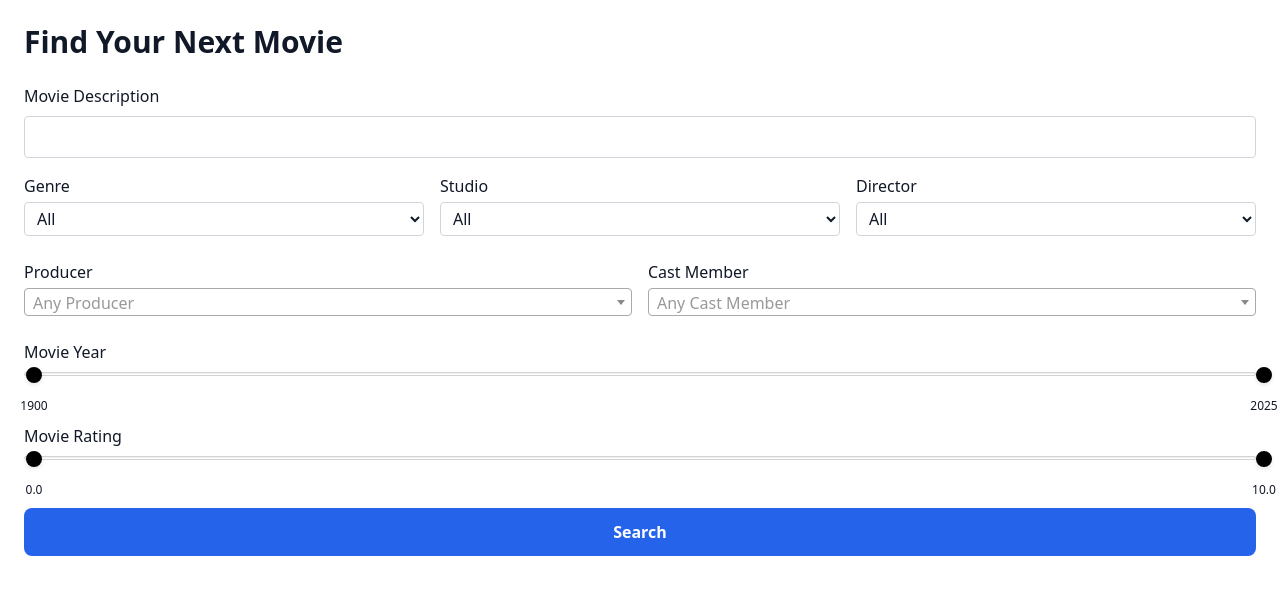
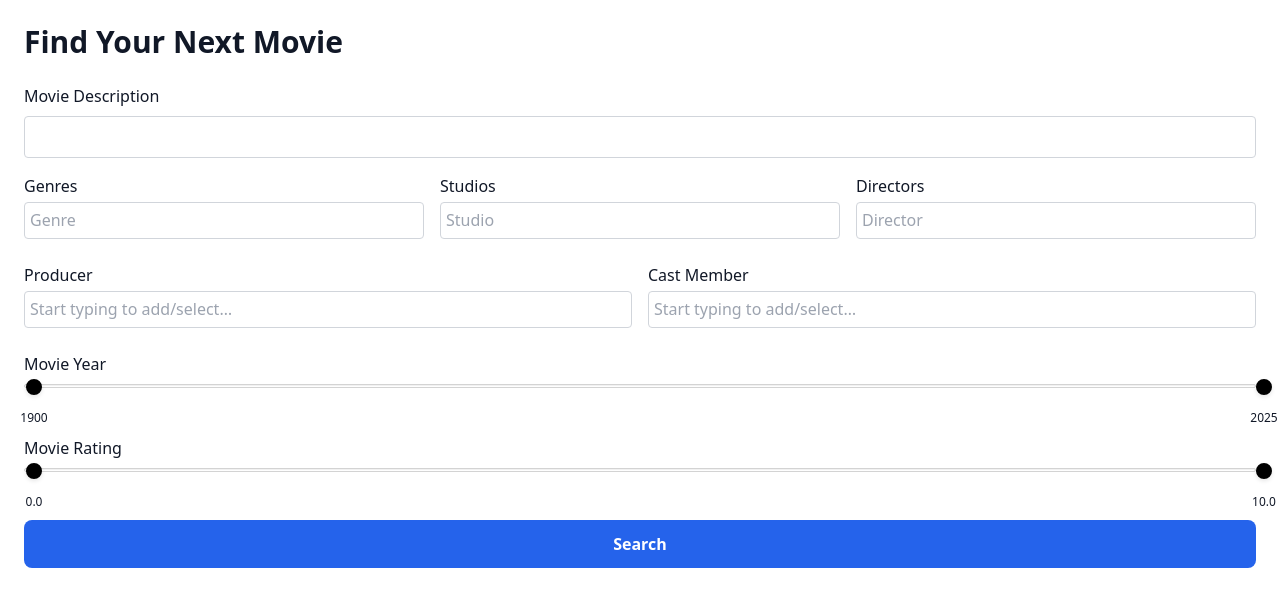
Before and after one commit to toluba-dzhakeshev/csci_final, a Flask app: page / in a window 1280 px wide. Shown: the part 66-673 px from the top of the page. Run offline with Flask 3, Linux system fonts and the light colour scheme; data that the repository does not hold is empty; some libraries are stand-ins or nearby versions.

Commit message:
small changes

```diff
--- a/files/app.py
+++ b/files/app.py
@@ -32,14 +32,14 @@ def create_app():
 
     app.config.from_mapping(
         SECRET_KEY='your-secret-key',
-        # SQLALCHEMY_DATABASE_URI='postgresql://tolubai:password@localhost:5432/movies_db',
-        SQLALCHEMY_DATABASE_URI = (
-            "postgresql://doadmin:AVNS_UnBm0Ppb2AFhY6g8nGI"
-            "@db-postgresql-nyc3-03675-do-user-21639042-0.m.db.ondigitalocean.com"
-            ":25060/movies_db"
-            "?sslmode=require"
-            "&sslrootcert=./do_ca.crt"
-        ),
+        SQLALCHEMY_DATABASE_URI='postgresql://tolubai:password@localhost:5432/movies_db',
+        # SQLALCHEMY_DATABASE_URI = (
+        #     "postgresql://doadmin:AVNS_UnBm0Ppb2AFhY6g8nGI"
+        #     "@db-postgresql-nyc3-03675-do-user-21639042-0.m.db.ondigitalocean.com"
+        #     ":25060/movies_db"
+        #     "?sslmode=require"
+        #     "&sslrootcert=./do_ca.crt"
+        # ),
         SQLALCHEMY_TRACK_MODIFICATIONS=False
     )
 
--- a/files/auth.py
+++ b/files/auth.py
@@ -1,4 +1,4 @@
-from flask import Blueprint, render_template, redirect, url_for, request, flash
+from flask import Blueprint, render_template, redirect, url_for, request, flash, session
 from werkzeug.security import generate_password_hash, check_password_hash
 from flask_login import login_user, logout_user, current_user, login_required
 from models import db, User
@@ -43,4 +43,5 @@ def login():
 @login_required
 def logout():
     logout_user()
+    session.pop('_flashes', None)
     return redirect(url_for('main.index'))
--- a/files/main.py
+++ b/files/main.py
@@ -30,6 +30,44 @@ def index():
         min_rating=min_rating,
         max_rating=max_rating
     )
+
+######################################################################################################
+@cache.cached(timeout=60, query_string=True)
+@main_bp.route('/genre_search')
+@login_required
+def genre_search():
+    q = request.args.get('q','')
+    matches = (Genre.query
+               .filter(Genre.genre_name.ilike(f'%{q}%'))
+               .order_by(Genre.genre_name)
+               .limit(20)
+               .all())
+    return jsonify([{"id": g.genre_id, "text": g.genre_name} for g in matches])
+
+@cache.cached(timeout=60, query_string=True)
+@main_bp.route('/studio_search')
+@login_required
+def studio_search():
+    q = request.args.get('q','')
+    matches = (Studio.query
+               .filter(Studio.studio_name.ilike(f'%{q}%'))
+               .order_by(Studio.studio_name)
+               .limit(20)
+               .all())
+    return jsonify([{"id": s.studio_id, "text": s.studio_name} for s in matches])
+
+@cache.cached(timeout=60, query_string=True)
+@main_bp.route('/director_search')
+@login_required
+def director_search():
+    q = request.args.get('q','')
+    matches = (Director.query
+               .filter(Director.director_name.ilike(f'%{q}%'))
+               .order_by(Director.director_name)
+               .limit(20)
+               .all())
+    return jsonify([{"id": d.director_id, "text": d.director_name} for d in matches])
+######################################################################################################
 
 @cache.cached(timeout=60, query_string=True)
 @main_bp.route('/producer_search')
@@ -93,10 +131,10 @@ def recommend():
     if request.method == 'POST':
         params = {
             'description': request.form['description'],
-            'genre':       request.form.get('genre',''),
-            'studio':      request.form.get('studio',''),
-            'director':    request.form.get('director',''),
-            'producer':    request.form.get('producer',''),
+            'genre':       request.form.get('genres',''),
+            'studio':      request.form.get('studios',''),
+            'director':    request.form.get('directors',''),
+            'producer':    request.form.get('producers',''),
             'cast_member': request.form.get('cast_member',''),
             'year_from':   request.form.get('year_from',''),
             'year_to':     request.form.get('year_to',''),
@@ -148,6 +186,42 @@ def recommend():
     if rf:       q = q.filter(Movie.avg_rating         >= float(rf))
     if rt:       q = q.filter(Movie.avg_rating         <= float(rt))
     candidates = q.all()
+
+    if not desc:
+        all_movies = q.order_by(Movie.title).all()
+        page       = all_movies[offset:offset+limit]
+        has_more   = len(all_movies) > offset+limit
+
+        payload = [{
+            'sim':         0.0,
+            'movie_id':    m.movie_id,
+            'title':       m.title,
+            'poster_url':  m.poster_url,
+            'description': m.description,
+            'year':        m.year.year_value,
+            'genres':      [g.genre_name for g in m.genres],
+            'studios':     [s.studio_name for s in m.studios],
+            'director':    m.director.director_name,
+            'producers':   [p.producer_name for p in m.producers],
+            'cast':        [c.cast_name for c in m.cast_members],
+            'duration':    m.duration,
+            'page_url':    m.page_url,
+            'faved':       Favorite.query.get((current_user.user_id, m.movie_id)) is not None,
+            'avg_rating':  m.avg_rating,
+        } for m in page]
+
+        if request.headers.get('X-Requested-With') == 'XMLHttpRequest':
+            return jsonify({
+                'movies':      payload,
+                'next_offset': offset + limit,
+                'has_more':    has_more
+            })
+
+        return render_template('results.html',
+            recommendations=[(0.0, m) for m in page],
+            next_offset=offset+limit,
+            has_more=has_more
+        )
 
     emb_q = model.encode(desc)
     if getattr(emb_q, "ndim", None) == 2:
--- a/files/static/js/index.js
+++ b/files/static/js/index.js
@@ -56,37 +56,83 @@ document.body.addEventListener('change', async e => {
 });
 
 window.addEventListener('DOMContentLoaded', () => {
-  const producerSelect = document.getElementById('producer');
-  if (producerSelect && window.jQuery && jQuery.fn.select2) {
-    $(producerSelect).select2({
-      placeholder: 'Any Producer',
-      allowClear:  true,
+  // const producerSelect = document.getElementById('producer');
+  // if (producerSelect && window.jQuery && jQuery.fn.select2) {
+  //   $(producerSelect).select2({
+  //     placeholder: 'Any Producer',
+  //     allowClear:  true,
+  //     ajax: {
+  //       url: producerSelect.dataset.ajaxUrl,
+  //       dataType: 'json',
+  //       delay:    250,
+  //       data:     params => ({ q: params.term }),
+  //       processResults: data => ({ results: data })
+  //     },
+  //     minimumInputLength: 2
+  //   });
+  // }
+
+  // const castSelect = document.getElementById('cast_member');
+  // if (castSelect && window.jQuery && jQuery.fn.select2) {
+  //   $(castSelect).select2({
+  //     placeholder: 'Any Cast Member',
+  //     allowClear:  true,
+  //     ajax: {
+  //       url: castSelect.dataset.ajaxUrl,
+  //       dataType: 'json',
+  //       delay:    250,
+  //       data:     params => ({ q: params.term }),
+  //       processResults: data => ({ results: data })
+  //     },
+  //     minimumInputLength: 2
+  //   });
+  // }
+
+//##################################################################
+  ['genre','studio','director'].forEach(id => {
+    const el = document.getElementById(id);
+    if (el && window.jQuery && jQuery.fn.select2) {
+      $(el).select2({
+        multiple:        true,
+        tags:            false,
+        tokenSeparators: [','],
+        placeholder:     id.charAt(0).toUpperCase() + id.slice(1),
         ajax: {
-        url: producerSelect.dataset.ajaxUrl,
+          url: el.dataset.ajaxUrl,
           dataType: 'json',
           delay:    250,
           data:     params => ({ q: params.term }),
           processResults: data => ({ results: data })
         },
-      minimumInputLength: 2
+        minimumInputLength: 2,
+        allowClear:         true
       });
     }
+  });
 
-  const castSelect = document.getElementById('cast_member');
-  if (castSelect && window.jQuery && jQuery.fn.select2) {
-    $(castSelect).select2({
-      placeholder: 'Any Cast Member',
-      allowClear:  true,
+  ['producer','cast_member'].forEach(id => {
+    const sel = document.getElementById(id);
+    if (sel && window.jQuery && jQuery.fn.select2) {
+      $(sel).select2({
+        tags: false,
+        multiple: true,
+        tokenSeparators: [','],
+        placeholder: id === 'producer'
+          ? 'Start typing to add/select…'
+          : 'Start typing to add/select…',
+        allowClear: true,
         ajax: {
-        url: castSelect.dataset.ajaxUrl,
+          url: sel.dataset.ajaxUrl,
           dataType: 'json',
-        delay:    250,
-        data:     params => ({ q: params.term }),
+          delay: 250,
+          data: params => ({ q: params.term }),
           processResults: data => ({ results: data })
         },
         minimumInputLength: 2
       });
     }
+  });
+//##################################################################
 
   const yearSlider = document.getElementById('year-slider');
   if (yearSlider && typeof noUiSlider !== 'undefined') {
@@ -214,16 +260,3 @@ document.body.addEventListener('click', async e => {
       btn.remove();
     }
 });
-
-//##################################################################
-$('#genres, #studios, #producers, #cast_members').select2({
-  tags: true,
-  tokenSeparators: [','],
-  placeholder: 'Start typing to add or select…'
-});
-
-$('#director').select2({
-  tags: true,
-  placeholder: 'Pick or create a director…',
-  allowClear: true
-});
--- a/files/static/styles.css
+++ b/files/static/styles.css
@@ -179,3 +179,54 @@ input[type="submit"] {
   background-color: #4a5568;
   color:            #edf2f7;
 }
+
+/* ──────────────────────────────────────────────────────────────────────────────────────────────────────── */
+
+.select2-container--default .select2-selection--multiple {
+  background-color: white;
+  border-color: #d1d5db;
+  color: #111827;
+}
+.dark .select2-container--default .select2-selection--multiple {
+  background-color: #374151;
+  border-color:   #4b5563;
+  color:          #e5e7eb;
+}
+
+.select2-container--default .select2-selection__choice {
+  background-color: #e5e7eb;
+  color:            #1f2937;
+  border:           none;
+}
+.dark .select2-container--default .select2-selection__choice {
+  background-color: #4b5563;
+  color:            #e5e7eb;
+}
+
+.select2-container--default .select2-search--inline .select2-search__field {
+  background-color: white;
+  color: #111827;
+  border: none;
+}
+.dark .select2-container--default .select2-search--inline .select2-search__field {
+  background-color: #374151;
+  color:           #e5e7eb;
+}
+
+.select2-container--default .select2-dropdown {
+  background-color: white;
+  border-color: #d1d5db;
+}
+.dark .select2-container--default .select2-dropdown {
+  background-color: #1f2937;
+  border-color:   #4b5563;
+}
+
+.select2-container--default .select2-results__option--highlighted[aria-selected] {
+  background-color: #2563eb;
+  color:            white;
+}
+.dark .select2-container--default .select2-results__option--highlighted[aria-selected] {
+  background-color: #3b82f6;
+  color:            white;
+}
--- a/files/templates/admin/movie_form.html
+++ b/files/templates/admin/movie_form.html
@@ -80,7 +80,7 @@
     <div>
       <label for="director" class="block font-medium">Director</label>
       <input
-        id="director" name="director" type="text" required
+        id="director" name="director" type="text"
         placeholder="Type director name"
         class="w-full border rounded px-3 py-2 bg-gray-50 dark:bg-gray-700"
         value="{{ movie and movie.director.director_name or '' }}"
--- a/files/templates/admin/users.html
+++ b/files/templates/admin/users.html
@@ -53,6 +53,7 @@
               <form action="{{ url_for('admin.toggle_user', uid=u.user_id) }}"
                     method="post"
                     class="inline-block align-middle">
+                <input type="hidden" name="csrf_token" value="{{ csrf_token() }}">
                 <button type="submit"
                         class="relative -top-4 align-middle font-medium text-blue-600 hover:text-blue-800 leading-none">
                   {% if u.is_active %}Disable{% else %}Re-enable{% endif %}
--- a/files/templates/index.html
+++ b/files/templates/index.html
@@ -12,7 +12,6 @@
         type="text"
         id="query"
         name="description"
-        required
         class="
           w-full px-4 py-2
           bg-white dark:bg-gray-700
@@ -25,75 +24,68 @@
         "
       >
     </div>
-
+<!-- ################################################################### -->
     <div class="grid grid-cols-1 md:grid-cols-3 gap-4 mt-4">
+      <!-- GENRE -->
       <div>
-        <label class="block mb-1">Genre</label>
-        <select name="genre"
+        <label class="block mb-1">Genres</label>
+        <select
+          id="genre"
+          name="genres"
+          multiple
+          data-ajax-url="{{ url_for('main.genre_search') }}"
           class="
-                  w-full px-2 py-1
             bg-white dark:bg-gray-700
             text-gray-900 dark:text-gray-100
             border border-gray-300 dark:border-gray-600
             rounded
-                  focus:outline-none
-                  focus:ring-2 focus:ring-blue-500 dark:focus:ring-blue-400
-                  focus:border-blue-500 dark:focus:border-blue-400
-                ">
-          <option value="">All</option>
-          {% for g in genres %}
-            <option value="{{ g.genre_id }}">{{ g.genre_name }}</option>
-          {% endfor %}
-        </select>
+          "
+          style="width: 100%"
+        ></select>
       </div>
 
       <div>
-        <label class="block mb-1">Studio</label>
-        <select name="studio"
+        <label class="block mb-1">Studios</label>
+        <select
+          id="studio"
+          name="studios"
+          multiple
+          data-ajax-url="{{ url_for('main.studio_search') }}"
+          style="width: 100%"
           class="
-                  w-full px-2 py-1
             bg-white dark:bg-gray-700
             text-gray-900 dark:text-gray-100
             border border-gray-300 dark:border-gray-600
             rounded
-                  focus:outline-none
-                  focus:ring-2 focus:ring-blue-500 dark:focus:ring-blue-400
-                  focus:border-blue-500 dark:focus:border-blue-400
-                ">
-          <option value="">All</option>
-          {% for s in studios %}
-            <option value="{{ s.studio_id }}">{{ s.studio_name }}</option>
-          {% endfor %}
-        </select>
+          "
+        ></select>
       </div>
 
       <div>
-        <label class="block mb-1">Director</label>
-        <select name="director"
+        <label class="block mb-1">Directors</label>
+        <select
+          id="director"
+          name="directors"
+          multiple
+          data-ajax-url="{{ url_for('main.director_search') }}"
+          style="width: 100%"
           class="
-                  w-full px-2 py-1
             bg-white dark:bg-gray-700
             text-gray-900 dark:text-gray-100
             border border-gray-300 dark:border-gray-600
             rounded
-                  focus:outline-none
-                  focus:ring-2 focus:ring-blue-500 dark:focus:ring-blue-400
-                  focus:border-blue-500 dark:focus:border-blue-400
-                ">
-          <option value="">All</option>
-          {% for d in directors %}
-            <option value="{{ d.director_id }}">{{ d.director_name }}</option>
-          {% endfor %}
-        </select>
+          "
+        ></select>
       </div>
     </div>
-
+<!-- ################################################################### -->
     <div class="grid grid-cols-1 md:grid-cols-2 gap-4 mt-6">
       <div>
         <label class="block mb-1">Producer</label>
         <select
           id="producer"
           name="producer"
+          multiple
           data-ajax-url="{{ url_for('main.producer_search') }}"
           style="width:100%"
           class="
@@ -112,6 +104,7 @@
         <select
           id="cast_member"
           name="cast_member"
+          multiple
           data-ajax-url="{{ url_for('main.cast_search') }}"
           style="width:100%"
           class="
```
Also changed, not shown: files/admin.py (+30 -19 lines), 3 other files. Lines whose indentation alone changed are shown as unchanged.
